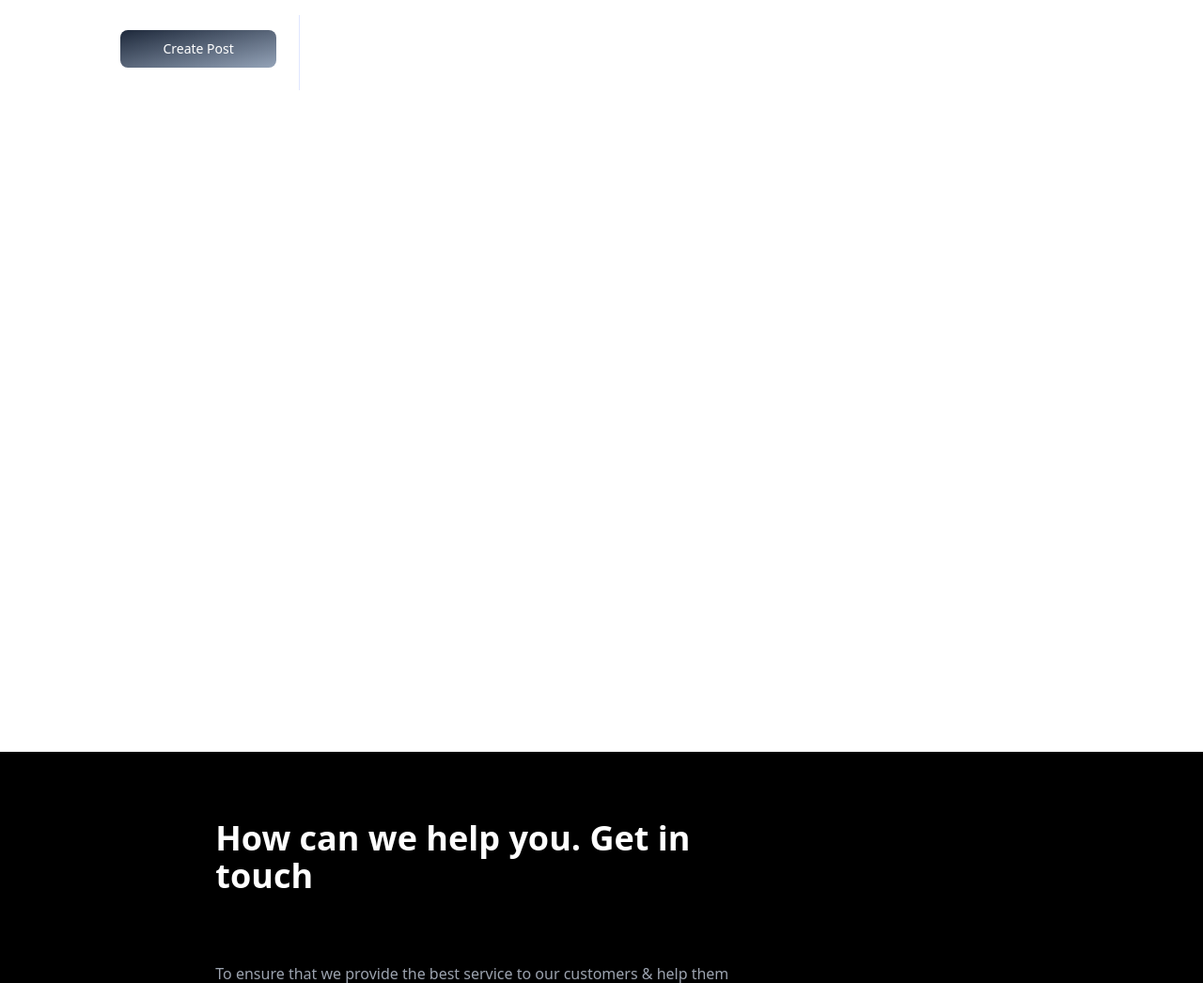
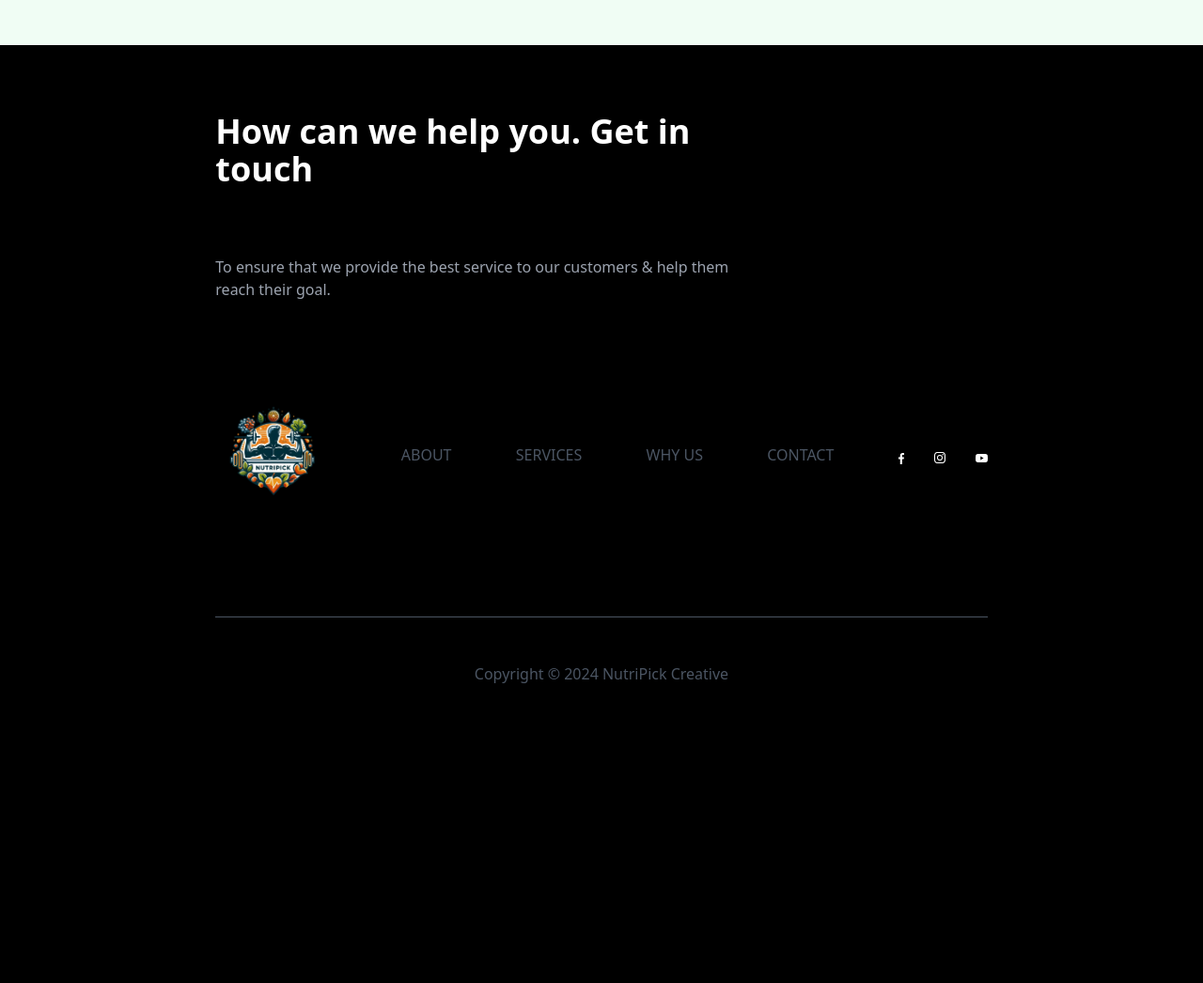
Before and after one commit to jhasan2026/NutriPick, a Django app: page / in a window 1280 px wide. Shown: the part 116-1162 px from the top of the page at 94% size. After the commit the page ends 843 px from the top, so only its background shows below. Run offline with Django 5.2, Linux system fonts and the light colour scheme; data that the repository does not hold is empty; parts of the project's set-up code (start-up, migrations or seed data) failed here and were passed over; some libraries are stand-ins or nearby versions.

Commit message:
home page redesigned

```diff
--- a/posts/templates/posts/home.html
+++ b/posts/templates/posts/home.html
@@ -1,77 +1,77 @@
 {% extends 'user/BASE.html' %}
 {% block content %}
+<div class="bg-green-50 w-full flex flex-col md:flex-row gap-6 px-4 md:px-10 lg:px-16 py-6 justify-center">
+    <!-- Sidebar -->
+    {% comment %} <aside class="hidden md:block md:w-1/4 lg:w-1/5 bg-white shadow rounded-lg p-6 sticky top-16">
+        <div class="flex flex-col gap-4">
+            <a href="{% url 'create_post' %}" class="block text-center text-white bg-gradient-to-r from-green-500 to-yellow-500 hover:bg-gradient-to-l focus:ring-4 focus:ring-green-300 font-medium rounded-lg px-4 py-2.5 transition-all">Create Post</a>
+            <nav class="flex flex-col gap-3">
+                <a href="#" class="text-gray-700 hover:text-green-500">Home</a>
+                <a href="#" class="text-gray-700 hover:text-green-500">Trending</a>
+                <a href="#" class="text-gray-700 hover:text-green-500">Following</a>
+            </nav>
+        </div>
+    </aside> {% endcomment %}
 
-
-<div class="bg-white w-full flex flex-col gap-5 px-3 md:px-16 lg:px-28 md:flex-row text-[#161931]">
-    <aside class="hidden py-4 md:w-1/5 lg:w-1/5 md:block">
-        <div class="sticky flex flex-col gap-2 p-4 text-sm border-r border-indigo-100 top-12">
-
-            <a href="{% url 'create_post' %}" type="button" class="text-white bg-gradient-to-br from-slate-800 to-slate-400 hover:bg-gradient-to-bl focus:ring-4 focus:outline-none focus:ring-blue-300 dark:focus:ring-blue-800 font-medium rounded-lg text-s px-5 py-2.5 text-center me-2 mb-2 sticky">Create Post</a>
-
-        </div>
-    </aside>
-
-
-    <main class="w-full min-h-screen py-1 md:w-4/5 lg:w-4/5">
-
-
+    <!-- Main Content -->
+    <main class="w-full md:w-3/5 lg:w-3/5">
         {% for post in posts %}
-
-    <div class="flex justify-between px-4 py-8 mx-auto max-w-screen-xl">
-        <article class="mx-auto w-full max-w-2xl format format-sm sm:format-base lg:format-lg format-blue dark:format-invert">
-
-                <header class="mb-4 lg:mb-6 not-format">
-                    <address class="flex items-center mb-6 not-italic">
-                        <div class="inline-flex items-center mr-3 text-sm text-gray-900 dark:text-white">
-                            <img class="mr-4 w-16 h-16 rounded-full"
-                                 src="{{ post.author.patient.image.url }}" alt="Jese Leos">
-                            <div>
-                                <a href="#" rel="author" class="text-xl font-bold text-gray-900 dark:text-white">{{ post.author.username }}</a>
-                                <p class="text-base text-gray-500 dark:text-gray-400">{{ post.author.bio }}</p>
-                                <p class="text-base text-gray-500 dark:text-gray-400">
-                                    <time pubdate datetime="2022-02-08" title="February 8th, 2022">{{ post.updated_at }}
-                                    </time>
-                                </p>
+        <div class="bg-white shadow rounded-lg mb-4 overflow-hidden">
+            <!-- Post Header -->
+            <div class="flex items-center p-3 border-b">
+                <img class="w-10 h-10 rounded-full" src="{{ post.author.patient.image.url }}" alt="Profile Picture">
+                <div class="ml-3">
+                    <h3 class="text-sm font-bold text-gray-800">{{ post.author.username }}</h3>
+                    <p class="text-xs text-gray-500">{{ post.author.bio }}</p>
+                    <time class="text-xs text-gray-400" datetime="{{ post.updated_at }}">{{ post.updated_at }}</time>
                 </div>
             </div>
-                    </address>
+
+            <!-- Post Content -->
+            <div class="p-3">
                 <a href="{% url 'post_detail' post.id %}">
-                        <h1 class="mb-4 text-3xl font-extrabold leading-tight text-gray-900 lg:mb-6 lg:text-4xl dark:text-white">{{ post.title }}</h1>
+                    <h2 class="text-base font-bold text-gray-800 hover:text-green-500">{{ post.title }}</h2>
                 </a>
-                </header>
+                <p class="text-sm text-gray-700 mt-1">{{ post.content }}</p>
 
-            <a href="{% url 'post_detail' post.id %}">
-                <p class="lead pb-4">{{ post.content }}</p>
+                {% if post.image %}
+                <div class="mt-3">
+                    <img class="w-full rounded-lg" src="{{ post.image.url }}" alt="Post Image">
+                </div>
+                {% endif %}
+            </div>
+
+            <!-- Post Actions -->
+            <div class="flex items-center justify-between px-3 py-2 bg-green-50 border-t">
+                <a href="{% url 'like_post' post.id %}" class="flex items-center space-x-2 text-gray-500 hover:text-red-500">
+                    <i class="fa-solid fa-heart-circle-plus h-6 w-6 text-xl"></i>
+                    <span class="text-base">{{ post.likes.count }}</span>
+                </a>
+
+                <a href="{% url 'post_detail' post.id %}" class="text-xl font-medium text-gray-500 hover:text-green-500">Read More</a>
+            </div>
+        </div>
+        {% endfor %}
+    </main>
+</div>
+
+<!-- Floating Button -->
+<a href="{% url 'create_post' %}" id="floating-button" class="fixed bottom-6 right-6 bg-green-500 hover:bg-green-600 text-white rounded-full p-4 shadow-lg focus:ring-4 focus:ring-green-300 transition-all">
+    <i class="fa-solid fa-square-plus text-2xl"></i> Create Post
 </a>
 
 
-            {% if post.image %}
-            <figure><img src="{{ post.image.url }}" alt="">
-                <!--                <figcaption>Digital art by Anonymous</figcaption>-->
-            </figure>
-            {% endif %}
-        </article>
+<script>
+    document.addEventListener('scroll', () => {
+        const floatingButton = document.getElementById('floating-button');
+        const contentEnd = document.querySelector('main');
+        const contentEndPosition = contentEnd.getBoundingClientRect().bottom;
 
-
-        <a href="{% url 'like_post' post.id %}" class="flex items-end px-6">
-            <div class="cursor-pointer">
-                <span class="flex h-min w-min space-x-1 items-center rounded-full text-gray-400 hover:text-rose-600 bg-gray-700 hover:bg-rose-50 py-1 px-2 text-xs font-medium">
-                  <svg xmlns="http://www.w3.org/2000/svg" class="h-5 w-5 fill-current hover:text-red-400" fill="none"
-                       viewBox="0 0 24 24" stroke="currentColor">
-                    <path stroke-linecap="round" stroke-linejoin="round" stroke-width="2"
-                          d="M4.318 6.318a4.5 4.5 0 000 6.364L12 20.364l7.682-7.682a4.5 4.5 0 00-6.364-6.364L12 7.636l-1.318-1.318a4.5 4.5 0 00-6.364 0z"/>
-                  </svg>
-                  <p class="font-semibold text-xs">{{ post.likes.count }}</p>
-                </span>
-            </div>
-        </a>
-    </div>
-
-    {% endfor %}
-</main>
-
-</div>
-
-
-
+        if (contentEndPosition < window.innerHeight) {
+            floatingButton.style.display = 'none';
+        } else {
+            floatingButton.style.display = 'block';
+        }
+    });
+</script>
 {% endblock %}
```
Lines whose indentation alone changed are shown as unchanged.
